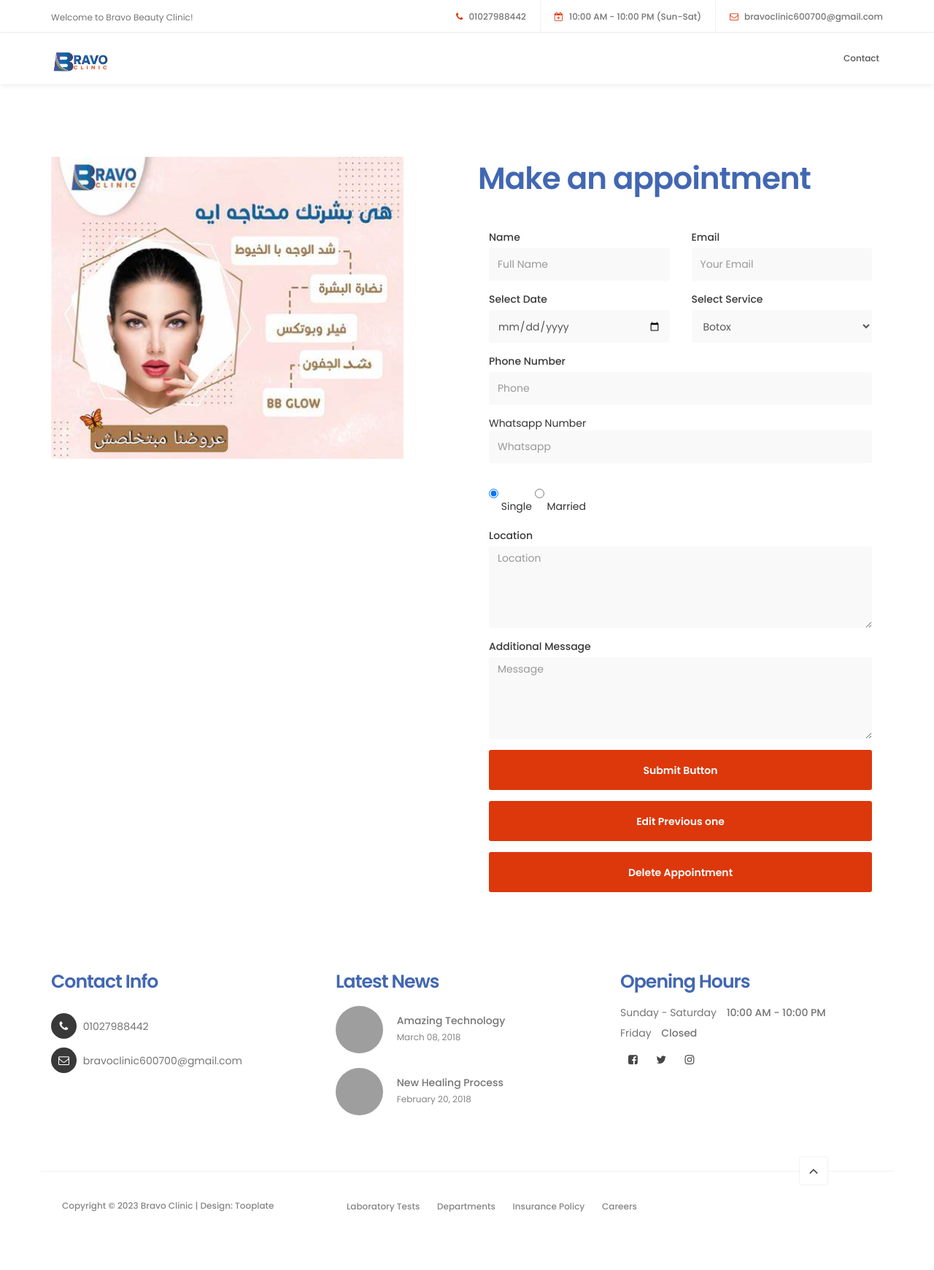
After one commit to eslam7-star/cms, a Django app: template templates/pages/user.html in a window 1280 px wide. The commit adds this page. Shown: the whole page at 73% size. Run offline with Django 3.2, Linux system fonts and the light colour scheme; the template is opened without the code that fills it, so the values that code supplies are empty; grey boxes are pictures that could not be loaded.

Commit message:
https://github.com/eslam7-star/cms

```diff
--- a/templates/pages/login_register.html
+++ b/templates/pages/login_register.html
@@ -47,7 +47,7 @@
                     </div>
 
                     <div class="input-field button">
-                        <input type="button" value="Login Now">
+                        <input type="button"  value="Login Now" onclick="window.location.herf='user.html'">
                    </div>
                 </form>
 
--- /dev/null
+++ b/templates/pages/user.html
@@ -0,0 +1,280 @@
+<!DOCTYPE html>
+<html lang="en">
+<head>
+
+     <title>Health - Medical Website Template</title>
+<!--
+
+Template 2098 Health
+
+http://www.tooplate.com/view/2098-health
+
+-->
+     <meta charset="UTF-8">
+     <meta http-equiv="X-UA-Compatible" content="IE=Edge">
+     <meta name="description" content="">
+     <meta name="keywords" content="">
+     <meta name="author" content="Tooplate">
+     <meta name="viewport" content="width=device-width, initial-scale=1, maximum-scale=1">
+
+     <link rel="stylesheet" href="css/bootstrap.min.css">
+     <link rel="stylesheet" href="css/font-awesome.min.css">
+     <link rel="stylesheet" href="css/animate.css">
+     <link rel="stylesheet" href="css/owl.carousel.css">
+     <link rel="stylesheet" href="css/owl.theme.default.min.css">
+
+     <!-- MAIN CSS -->
+     <link rel="stylesheet" href="css/tooplate-style.css">
+
+</head>
+<body id="top" data-spy="scroll" data-target=".navbar-collapse" data-offset="50">
+
+    <!-- PRE LOADER -->
+    <section class="preloader">
+        <div class="spinner">
+
+            <span class="spinner-rotate"></span>
+
+        </div>
+    </section>
+
+
+    <!-- HEADER -->
+    <header>
+        <div class="container">
+            <div class="row">
+
+                <div class="col-md-4 col-sm-5">
+                    <p>Welcome to Bravo Beauty Clinic!</p>
+                </div>
+
+                <div class="col-md-8 col-sm-7 text-align-right">
+                    <span class="phone-icon"><i class="fa fa-phone"></i> 01027988442</span>
+                    <span class="date-icon"><i class="fa fa-calendar-plus-o"></i> 10:00 AM - 10:00 PM (Sun-Sat)</span>
+                    <span class="email-icon"><i class="fa fa-envelope-o"></i> <a href="#">bravoclinic600700@gmail.com</a></span>
+                </div>
+
+            </div>
+        </div>
+    </header>
+
+
+    <!-- MENU -->
+    <section class="navbar navbar-default navbar-static-top" role="navigation">
+        <div class="container">
+
+            <div class="navbar-header">
+                <button class="navbar-toggle" data-toggle="collapse" data-target=".navbar-collapse">
+                    <span class="icon icon-bar"></span>
+                    <span class="icon icon-bar"></span>
+                    <span class="icon icon-bar"></span>
+                </button>
+
+                <!-- lOGO TEXT HERE -->
+                <a href="index.html" class="navbar-brand">
+                    <img src="images/bravoLogo-removebg-preview.png" alt="Bootstrap" width="80" height="30">
+                   <!-- <i class="fa fa-h-square">
+                    </i>-->
+                    </a>
+            </div>
+
+            <!-- MENU LINKS -->
+            <div class="collapse navbar-collapse">
+                <ul class="nav navbar-nav navbar-right">
+
+                    <li><a href="#google-map" class="smoothScroll">Contact</a></li>
+
+                </ul>
+            </div>
+
+        </div>
+    </section>
+
+
+
+
+
+
+
+    <!-- MAKE AN APPOINTMENT -->
+    <section id="appointment" data-stellar-background-ratio="3">
+        <div class="container">
+            <div class="row">
+
+                    <div class="col-md-6 col-sm-6">
+                         <img src="images\Capture.PNG" class="img-responsive" alt="">
+                    </div>
+
+                <div class="col-md-6 col-sm-6">
+                    <!-- CONTACT FORM HERE -->
+                    <form id="appointment-form" role="form" method="post" action="#">
+
+                        <!-- SECTION TITLE -->
+                        <div class="section-title wow fadeInUp" data-wow-delay="0.4s">
+                            <h2>Make an appointment</h2>
+                        </div>
+
+                              <div class="wow fadeInUp" data-wow-delay="0.8s">
+                                   <div class="col-md-6 col-sm-6">
+                                        <label for="name">Name</label>
+                                        <input type="text" class="form-control" id="name" name="name" placeholder="Full Name" pattern="[a-zA-z]*">
+                                   </div>
+
+                            <div class="col-md-6 col-sm-6">
+                                <label for="email">Email</label>
+                                <input type="email" class="form-control" id="email" name="email" placeholder="Your Email">
+                                <i class=email-icon></i>
+                            </div>
+
+                                   <div class="col-md-6 col-sm-6">
+                                        <label for="date">Select Date</label>
+                                        <input type="date" name="date" value="" class="form-control" id="date">
+                                   </div>
+
+                            <div class="col-md-6 col-sm-6">
+                                <label for="select">Select Service</label>
+                                <select class="form-control">
+                                    <option>Botox </option>
+                                    <option>Face and Lip fillers</option>
+                                    <option>Facelift with Threads</option>
+                                    <option>Plasmage to Tighten the Eyelids </option>
+                                    <option>Lipasuction </option>
+                                    <option>Local Fat Loss </option>
+                                    <option>Breast Augmentation and Reduction </option>
+                                    <option>Sculpiting and Coordinating Textures </option>
+                                    <option>Laser Hair Removal </option>
+                                    <option>Removing Dark Circles Under the Eye </option>
+                                    <option>Removal of Skin Appendages and Their Effects </option>
+                                    <option>BB Glow Sessions </option>
+                                    <option>Plasmage Skin Freshness </option>
+                                    <option>Sterio Cells for Healthy Hair </option>
+                                    <option>Treatment of Acne and Their Effects </option>
+                                </select>
+                            </div>
+
+                                   <div class="col-md-12 col-sm-12">
+                                       <div class="contain"> <label for="telephone">Phone Number</label>
+                                        <input type="text" class="form-control" id="phone" name="phone" placeholder="Phone" pattern="[0-9]{11}">
+                                        <i class = phone-icon></i>
+                                   </div>
+                                        <Labal for="whatsapp"> Whatsapp Number</Labal>
+                                        <input type="tel" class="form-control" id="Whatsapp" name="Whatsapp" placeholder="Whatsapp" pattern="[0-9]{11}" >
+                                        <i class = wphone-icon></i>
+                                        <input checked name="newsletter" type="radio" value="Single" /> Single <input name="newsletter" type="radio" value="Married" /> Married<br /><br />
+                                        <label for="Message">Location</label>
+                                        <textarea class="form-control" rows="5" id="message" name="message" placeholder="Location"></textarea>
+                                        <label for="Message">Additional Message</label>
+                                        <textarea class="form-control" rows="5" id="message" name="message" placeholder="Message"></textarea>
+
+                                        <button type="submit" class="form-control" id="cf-submit" name="submit" onclick="Checkall(document.getElementById('phone').value,document.getElementById('name').value,document.getElementById('date').value)" >Submit Button</button>
+                                        <button type="submit" class="form-control" id="cf-submit" name="Edit" >Edit Previous one</button>
+                                        <button type="submit" class="form-control" id="cf-submit" name="Delete" >Delete Appointment</button>
+
+                                    </div>
+
+                              </div>
+                        </form>
+                    </div>
+
+            </div>
+        </div>
+    </section>
+
+    <!-- FOOTER -->
+    <footer data-stellar-background-ratio="5">
+        <div class="container">
+            <div class="row">
+
+                <div class="col-md-4 col-sm-4">
+                    <div class="footer-thumb">
+                        <h4 class="wow fadeInUp" data-wow-delay="0.4s">Contact Info</h4>
+
+                        <div class="contact-info">
+                            <p><i class="fa fa-phone"></i> 01027988442</p>
+                            <p><i class="fa fa-envelope-o"></i> <a href="#">bravoclinic600700@gmail.com</a></p>
+                        </div>
+                    </div>
+                </div>
+
+                <div class="col-md-4 col-sm-4">
+                    <div class="footer-thumb">
+                        <h4 class="wow fadeInUp" data-wow-delay="0.4s">Latest News</h4>
+                        <div class="latest-stories">
+                            <div class="stories-image">
+                                <a href="#"><img src="images/news-image.jpg" class="img-responsive" alt=""></a>
+                            </div>
+                            <div class="stories-info">
+                                <a href="#"><h5>Amazing Technology</h5></a>
+                                <span>March 08, 2018</span>
+                            </div>
+                        </div>
+
+                        <div class="latest-stories">
+                            <div class="stories-image">
+                                <a href="#"><img src="images/news-image.jpg" class="img-responsive" alt=""></a>
+                            </div>
+                            <div class="stories-info">
+                                <a href="#"><h5>New Healing Process</h5></a>
+                                <span>February 20, 2018</span>
+                            </div>
+                        </div>
+                    </div>
+                </div>
+
+                <div class="col-md-4 col-sm-4">
+                    <div class="footer-thumb">
+                        <div class="opening-hours">
+                            <h4 class="wow fadeInUp" data-wow-delay="0.4s">Opening Hours</h4>
+                            <p>Sunday - Saturday <span>10:00 AM - 10:00 PM</span></p>
+                            <p>Friday <span>Closed</span></p>
+                        </div>
+
+                        <ul class="social-icon">
+                            <li><a href="https://www.facebook.com/people/%D8%B9%D9%8A%D8%A7%D8%AF%D8%A7%D8%AA-%D8%A8%D8%B1%D8%A7%D9%81%D9%88-Bravo-Clinic/100067396643050/" target="_blank" class="fa fa-facebook-square" attr="facebook icon"></a></li>
+                            <li><a href="#" class="fa fa-twitter"></a></li>
+                            <li><a href="#" class="fa fa-instagram"></a></li>
+                        </ul>
+                    </div>
+                </div>
+
+                <div class="col-md-12 col-sm-12 border-top">
+                    <div class="col-md-4 col-sm-6">
+                        <div class="copyright-text">
+                            <p>
+                                Copyright &copy; 2023 Bravo Clinic
+
+                                | Design: Tooplate
+                            </p>
+                        </div>
+                    </div>
+                    <div class="col-md-6 col-sm-6">
+                        <div class="footer-link">
+                            <a href="#">Laboratory Tests</a>
+                            <a href="#">Departments</a>
+                            <a href="#">Insurance Policy</a>
+                            <a href="#">Careers</a>
+                        </div>
+                    </div>
+                    <div class="col-md-2 col-sm-2 text-align-center">
+                        <div class="angle-up-btn">
+                            <a href="#top" class="smoothScroll wow fadeInUp" data-wow-delay="1.2s"><i class="fa fa-angle-up"></i></a>
+                        </div>
+                    </div>
+                </div>
+
+            </div>
+        </div>
+    </footer>
+
+    <!-- SCRIPTS -->
+    <script src="js/jquery.js"></script>
+    <script src="js/bootstrap.min.js"></script>
+    <script src="js/jquery.sticky.js"></script>
+    <script src="js/jquery.stellar.min.js"></script>
+    <script src="js/wow.min.js"></script>
+    <script src="js/smoothscroll.js"></script>
+    <script src="js/owl.carousel.min.js"></script>
+    <script src="js/custom.js"></script>
+
+</body>
+</html>
```
